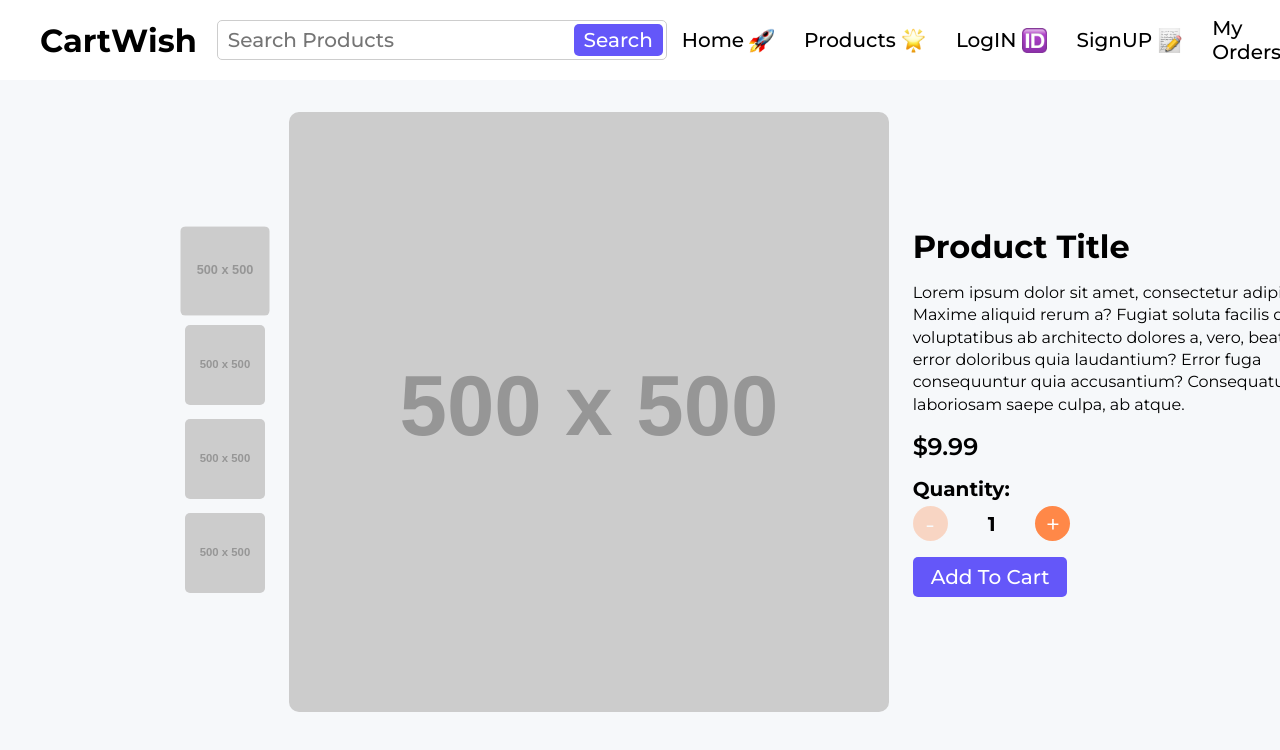
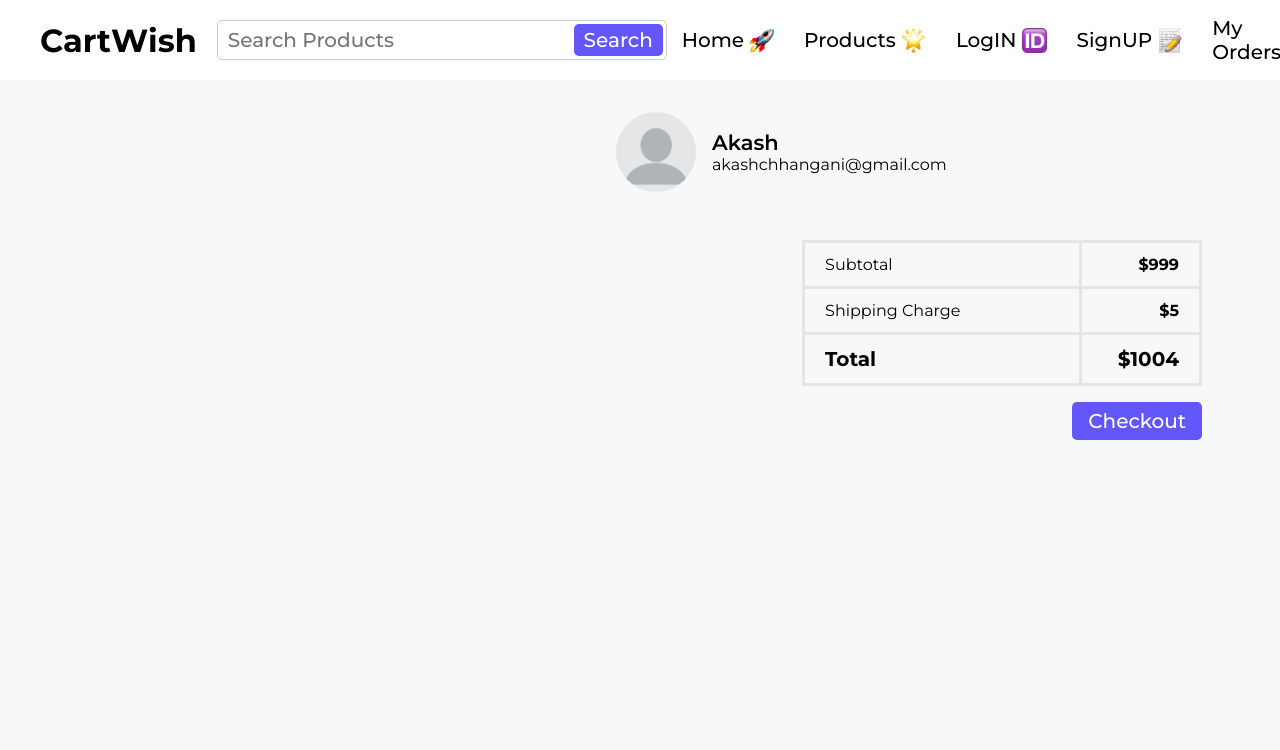
Before and after one commit to Akash-Chhangani/CartWish, a React (Vite) app: page / in a window 1280 px wide. Shown: the top 750 px of the page. Built offline with nearby package versions, Linux system fonts and the light colour scheme.

Commit message:
Build CartPage Component

```diff
--- a/src/App.jsx
+++ b/src/App.jsx
@@ -4,6 +4,7 @@ import Navbar from "./components/Navbar/Navbar";
 import HomePage from "./components/Home/HomePage";
 import ProductsPage from "./components/Products/ProductsPage";
 import SingleProductPage from "./components/SingleProduct/SingleProduct";
+import CartPage from "./components/Cart/CartPage";
 
 const App = () => {
   return (
@@ -11,7 +12,8 @@ const App = () => {
       <Navbar />
       {/* <HomePage /> */}
       {/* <ProductsPage /> */}
-      <SingleProductPage />
+      {/* <SingleProductPage /> */}
+      <CartPage />
     </div>
   );
 };
--- /dev/null
+++ b/src/components/Cart/CartPage.css
@@ -0,0 +1,56 @@
+.cart_page {
+  flex-direction: column;
+  justify-content: center;
+  width: 60%;
+  margin: 0 auto;
+  padding: 32px 48px;
+}
+
+.user_info {
+  gap: 16px;
+  margin-bottom: 32px;
+}
+
+.user_info img {
+  width: 80px;
+  height: 80px;
+  object-fit: cover;
+  border-radius: 100%;
+}
+
+.user_name {
+  font-size: 21px;
+  font-weight: 600;
+}
+
+.cart_bill {
+  align-self: flex-end;
+  width: 400px;
+  border-collapse: collapse;
+  font-size: 16px;
+  margin-top: 16px;
+  border-color: #fff;
+}
+
+.cart_bill td {
+  padding: 12px 20px;
+  border: 3px solid #e5e5e5;
+}
+
+.cart_bill td:last-child {
+  text-align: end;
+  width: 120px;
+  font-weight: 700;
+}
+
+.cart_bill_final {
+  font-size: 20px;
+  font-weight: 700;
+}
+
+.checkout_button {
+  align-self: flex-end;
+  height: 38px !important;
+  margin: 16px 0;
+  padding: 0 16px !important;
+}
--- /dev/null
+++ b/src/components/Cart/CartPage.jsx
@@ -0,0 +1,36 @@
+import React from "react";
+import "./CartPage.css";
+import user from "../../assets/user.webp";
+
+const CartPage = () => {
+  return (
+    <section className="align_center cart_page">
+      <div className="align_center user_info">
+        <img src={user} alt="user profile" />
+        <div>
+          <p className="user_name">Akash</p>
+          <p className="user_email">akashchhangani@gmail.com</p>
+        </div>
+      </div>
+      <table className="cart_bill">
+        <tbody>
+          <tr>
+            <td>Subtotal</td>
+            <td>$999</td>
+          </tr>
+          <tr>
+            <td>Shipping Charge</td>
+            <td>$5</td>
+          </tr>
+          <tr className="cart_bill_final">
+            <td>Total</td>
+            <td>$1004</td>
+          </tr>
+        </tbody>
+      </table>
+      <button className="search_button checkout_button">Checkout</button>
+    </section>
+  );
+};
+
+export default CartPage;
```
